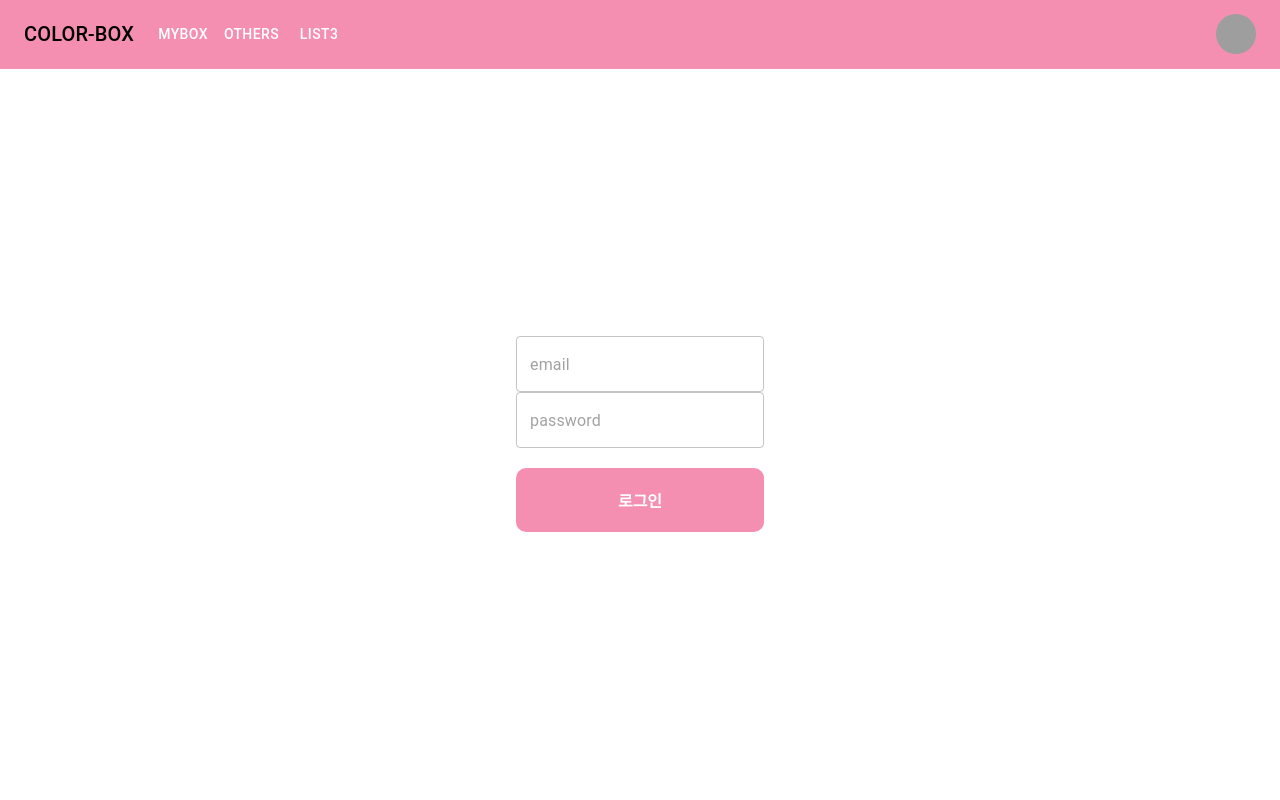
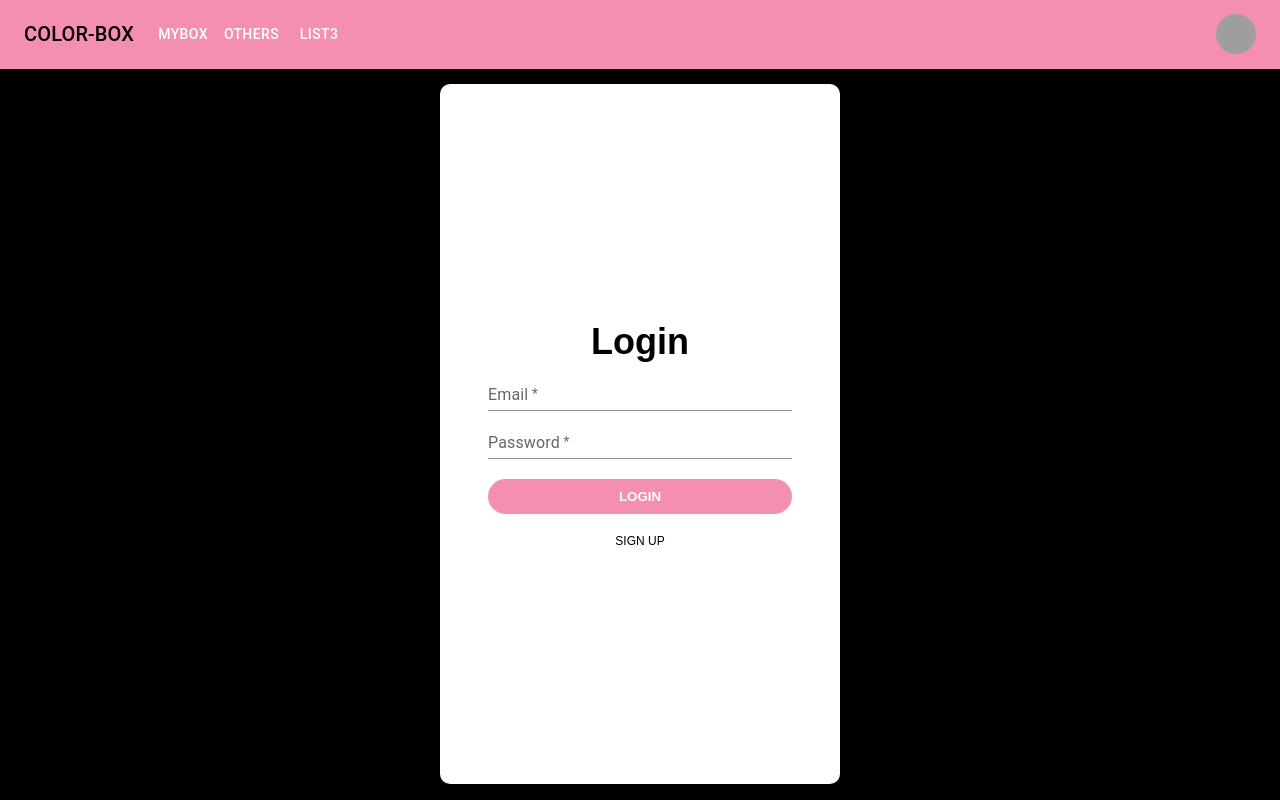
Before and after one commit to NapolDeveloper/color-palette, a React (Create React App) app: page /login in a window 1280 px wide. Built offline with nearby package versions, Linux system fonts and the light colour scheme; grey boxes are pictures that could not be loaded.

Commit message:
design modify

```diff
--- a/src/components/LoginForm/LoginForm.tsx
+++ b/src/components/LoginForm/LoginForm.tsx
@@ -7,8 +7,9 @@ const Container = styled.div`
   display: flex;
   align-items: center;
   justify-content: center;
-  background-color: white;
+  background-color: black;
   height: 100%;
+  width: 100%;
 `;
 
 const LoginForm: React.FC = () => {
--- a/src/components/LoginForm/LoginInput/LoginInput.tsx
+++ b/src/components/LoginForm/LoginInput/LoginInput.tsx
@@ -6,32 +6,50 @@ import Colors from '../../../styles/Colors';
 // hooks
 import useInput from '../../../hooks/useInput';
 
+const theme = {
+  spacing: 8
+};
+
+// styled-component
 const InputWrap = styled.div`
   display: flex;
   align-items: center;
   justify-content: center;
   flex-direction: column;
+  background-color: ${Colors.colorWhite};
+  width: 400px;
+  height: 700px;
+  padding: 30px 10px;
+  border-radius: 10px;
+`;
+
+const LoginTitle = styled.div`
+  font-size: 36px;
+  font-weight: bold;
 `;
 
 const InputForm = styled.form`
+  width: 100%;
+  /* height: 100%; */
   display: flex;
   align-items: center;
   justify-content: center;
   flex-direction: column;
+  /* background-color: yellow; */
 `;
+
 // button atom으로 컴포넌트화 시켜야함
 const LoginButton = styled.button`
-  width: 100%;
+  width: 80%;
   margin-top: 20px;
-  padding: 20px 10px;
+  padding: 10px 10px;
   display: flex;
   align-items: center;
   justify-content: center;
-  border-radius: 10px;
+  border-radius: 25px;
   background-color: ${Colors.primaryColor};
   color: ${Colors.colorWhite};
-  font-size: 16px;
-  font-weight: bold;
+  font-weight: 900;
   cursor: pointer;
   transition: 0.2s ease-in;
   &:hover {
@@ -39,6 +57,24 @@ const LoginButton = styled.button`
   }
 `;
 
+const SignUpButton = styled.div`
+  font-size: 12px;
+  color: ${Colors.colorBlack};
+  text-transform: uppercase;
+  margin-top: 20px;
+  cursor: pointer;
+  &:hover {
+    text-decoration: underline;
+  }
+`;
+
+const InputField = styled(TextField)`
+  margin-bottom: 20px;
+  color: ${Colors.primaryColor};
+  width: 80%;
+`;
+
+// types
 type MyFormProps = {
   onSubmit: (form: { email: string; password: string }) => void;
 };
@@ -69,10 +105,31 @@ const LoginInput: React.ElementType = ({ onSubmit }: MyFormProps) => {
 
   return (
     <InputWrap>
+      <LoginTitle>Login</LoginTitle>
       <InputForm onSubmit={handleSubmit}>
-        <TextField name='email' value={email} onChange={onChange} placeholder='email' />
-        <TextField name='password' value={password} onChange={onChange} placeholder='password' />
-        <LoginButton type='submit'>로그인</LoginButton>
+        <InputField
+          required
+          id='standard-required'
+          label='Email'
+          variant='standard'
+          name='email'
+          value={email}
+          onChange={onChange}
+          placeholder='Type your email'
+        />
+        <InputField
+          required
+          id='standard-required'
+          label='Password'
+          variant='standard'
+          name='password'
+          value={password}
+          onChange={onChange}
+          placeholder='Type your password'
+          type='password'
+        />
+        <LoginButton type='submit'>LOGIN</LoginButton>
+        <SignUpButton>SIGN UP</SignUpButton>
       </InputForm>
     </InputWrap>
   );
```
Also changed, not shown: src/hooks/useInput.tsx (+5 -7 lines).
